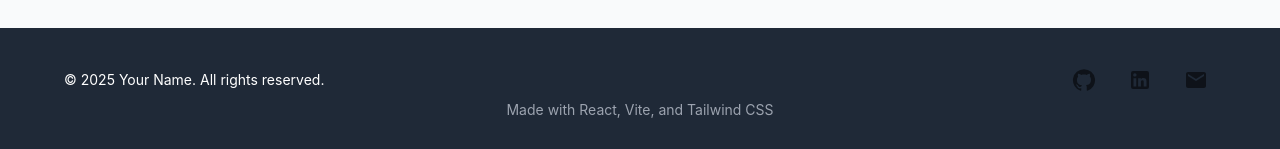
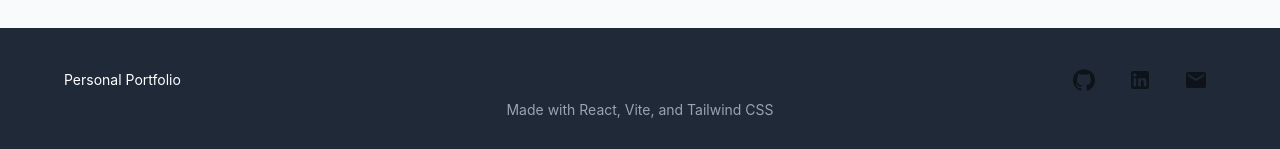
Before and after one commit to ABBASALI1001/Portfolio_Frontend, a React (Vite) app: page / in a window 1280 px wide. Shown: the part 3175-3324 px from the top of the page. Built offline with nearby package versions, Linux system fonts and the light colour scheme.

Commit message:
Update Footer.jsx

```diff
--- a/src/components/Footer.jsx
+++ b/src/components/Footer.jsx
@@ -11,7 +11,7 @@ const Footer = () => {
       <Container maxWidth="lg">
         <Box className="flex flex-col md:flex-row justify-between items-center">
           <Typography variant="body2" className="mb-4 md:mb-0">
-            © {currentYear} Your Name. All rights reserved.
+            Personal Portfolio
           </Typography>
 
           <Box className="flex space-x-4">
```
